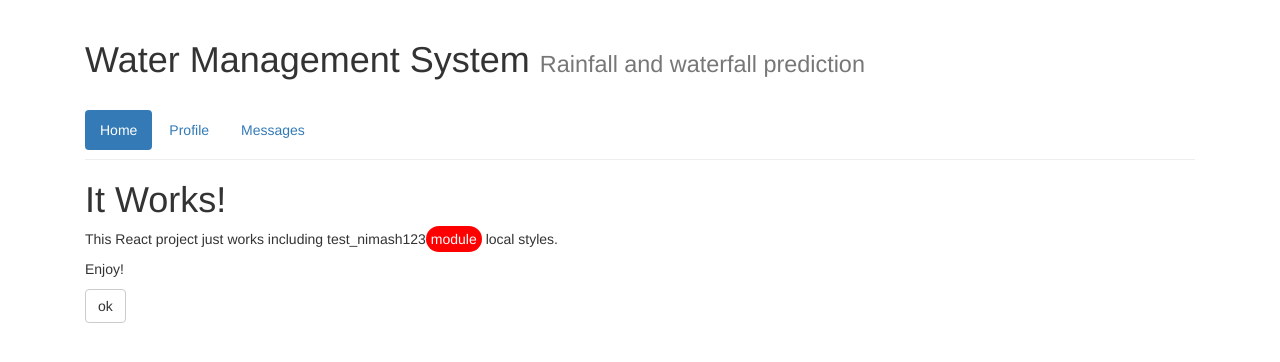
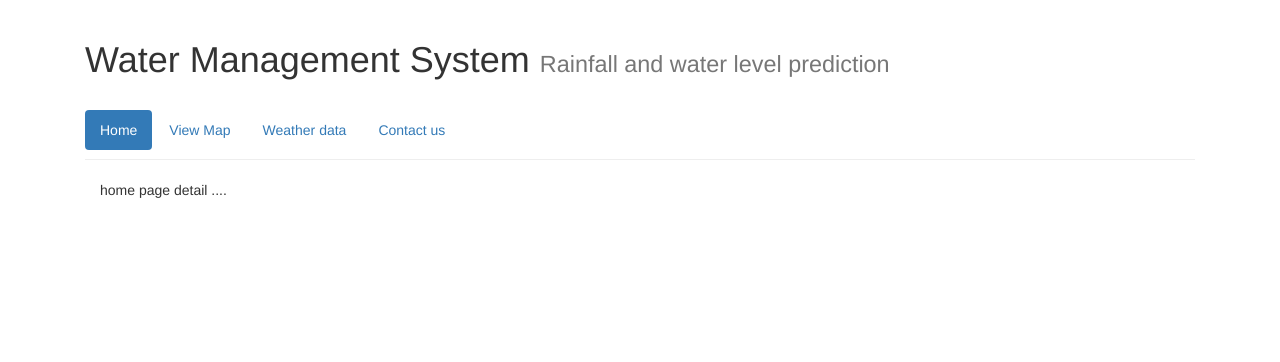
Before and after one commit to Akila93/Rainfall-WaterLevelManagementApp, a React app: page / in a window 1280 px wide. Shown: the top 362 px of the page. Built offline with nearby package versions, Linux system fonts and the light colour scheme.

Commit message:
add aprototype of project

```diff
--- a/src/app.jsx
+++ b/src/app.jsx
@@ -1,25 +1,116 @@
 import React from 'react';
+import Header from './Components/Header.jsx'
 import '../styles/index.scss';
 import '../styles/bootstrap-3.3.7-dist/css/bootstrap.min.css';
 import $ from '../jquery/jquery-3.1.1.min.js';
 export default class App extends React.Component {
+
+	constructor(){
+		super();
+		this.state={navi:1};
+	}
+	handleNavigationCallback(index){
+		this.setState({navi:index})
+	}
+	renderContent(){
+		if(this.state.navi==1){
+			return <div className="container-fluid"> home page detail ....</div>;
+		}
+		if(this.state.navi==2){
+		return (
+			<div className="app-container container-fluid" >
+				<div className="row container-fluid">
+					<div className="col col-sm-6 locationDiv" id="map">
+						<img src="http://srilankamap.facts.co/srilankamapof/SriLankaBlankMap.png" />
+					</div>
+					<div className="col col-sm-6 descriptionDiv" id="locationDetails">
+						<div className="row container-fluid">
+							<div className="col col-sm-5">
+								<h4>
+								Location
+								</h4>
+							</div>
+							<div className="col col-sm-2">
+							<h4>
+							:
+							</h4>
+							</div>
+							<div className="col col-sm-5">
+							<h4>
+							Randenigala
+							</h4>
+							</div>
+						</div>
+						<div className="row container-fluid">
+							<div className="col col-sm-5">
+								<h4>
+								height from sea level
+								</h4>
+							</div>
+							<div className="col col-sm-2">
+							<h4>
+							:
+							</h4>
+							</div>
+							<div className="col col-sm-5">
+							<h4>
+							1345m
+							</h4>
+							</div>
+						</div>
+						<div className="row container-fluid">
+							<div className="col col-sm-5">
+								<h4>
+								water level
+								</h4>
+							</div>
+							<div className="col col-sm-2">
+							<h4>
+							:
+							</h4>
+							</div>
+							<div className="col col-sm-5">
+							<h4>
+							55m
+							</h4>
+							</div>
+						</div>
+						<div className="row container-fluid">
+							<div className="col col-sm-5">
+								<h4>
+								Rainfall
+								</h4>
+							</div>
+							<div className="col col-sm-2">
+							<h4>
+							:
+							</h4>
+							</div>
+							<div className="col col-sm-5">
+							<h4>
+							13mm
+							</h4>
+							</div>
+						</div>
+
+					</div>
+				</div>
+		</div>
+		);
+		}
+		if(this.state.navi==3){
+			return <div className="container-fluid"> no data to show ....</div>;
+		}
+		if(this.state.navi==4){
+			return <div className="container-fluid"> tel: 087-8838455<br/>321,<br/>colombo 10</div>;
+		}
+	}
   render() {
+  	let self= this;
     return (
       <div className="container-fluid">
-      	<div className="page-header">
-          <h1>Water Management System <small>Rainfall and waterfall prediction</small></h1>
-          <br/>
-          <ul className="nav nav-pills">
-            <li role="presentation" className="active"><a href="#">Home</a></li>
-            <li role="presentation"><a href="#">Profile</a></li>
-            <li role="presentation"><a href="#">Messages</a></li>
-          </ul>
-        </div>
-
-        <h1>It Works!</h1>
-        <p>This React project just works including test_nimash123<span className="redBg">module</span> local styles.</p>
-        <p>Enjoy!</p>
-        <button className="btn btn-default">ok</button>
+      	<Header callback={self.handleNavigationCallback.bind(self)}/>
+				{this.renderContent()}
       </div>
     )
   }
--- /dev/null
+++ b/src/components/Header.jsx
@@ -0,0 +1,44 @@
+import React from 'react';
+
+export default class Header extends React.Component{
+	constructor(){
+		super();
+		this.state={
+			navigation: 1
+		}
+	}
+	handleClick(index){
+		let self= this;
+		console.log("index ",index,this.state);
+		this.setState({navigation: index},function(){
+			self.props.callback(index);
+		}.bind(self));
+	}
+
+	renderLi(name,index,context){
+		if(context.state.navigation==index){
+			return (
+				<li role="presentation" className="active" onClick={context.handleClick.bind(context,index)}><a href="#">{name}</a></li>
+			);
+		}
+		return (
+			<li role="presentation" onClick={context.handleClick.bind(context,index)}><a href="#">{name}</a></li>
+		);
+	}
+
+	render(){
+		let self= this;
+		return (
+			<div className="page-header">
+				<h1>Water Management System <small>Rainfall and water level prediction</small></h1>
+				<br/>
+				<ul className="nav nav-pills">
+					{self.renderLi("Home",1,self)}
+					{self.renderLi("View Map",2,self)}
+					{self.renderLi("Weather data",3,self)}
+					{self.renderLi("Contact us",4,self)}
+				</ul>
+			</div>
+		);
+	}
+}
--- /dev/null
+++ b/styles/common/containerswithborder.scss
@@ -0,0 +1,12 @@
+.locationDiv {
+    height: 400px;
+    background-color: #f5f5f5;
+    border: 1px solid #000000;
+
+    overflow: auto;
+}
+.descriptionDiv {
+    height: 400px;
+    border: 1px solid #000000;
+    padding: 5px
+}
--- a/styles/index.scss
+++ b/styles/index.scss
@@ -1,2 +1,3 @@
 @import 'main';
-@import 'common/button'
+@import 'common/button';
+@import 'common/containerswithborder'
```
